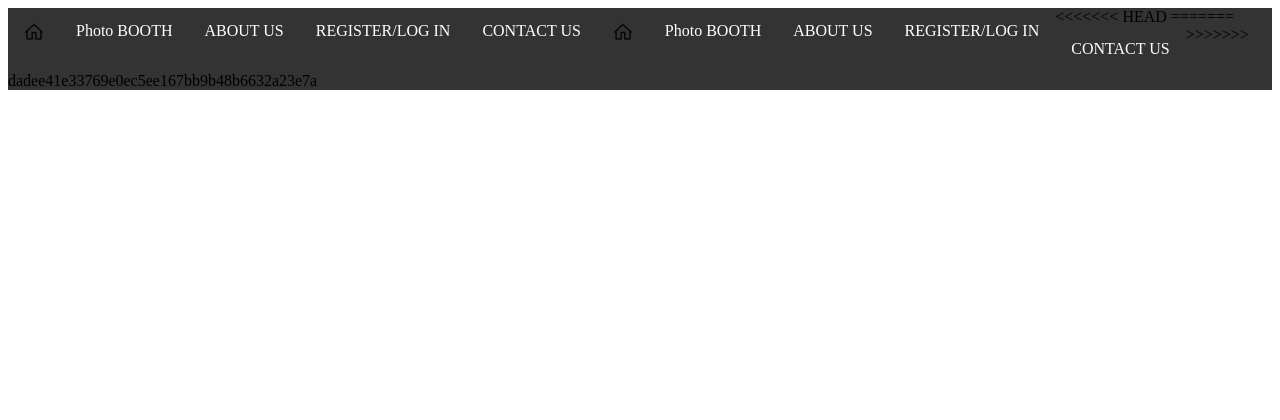
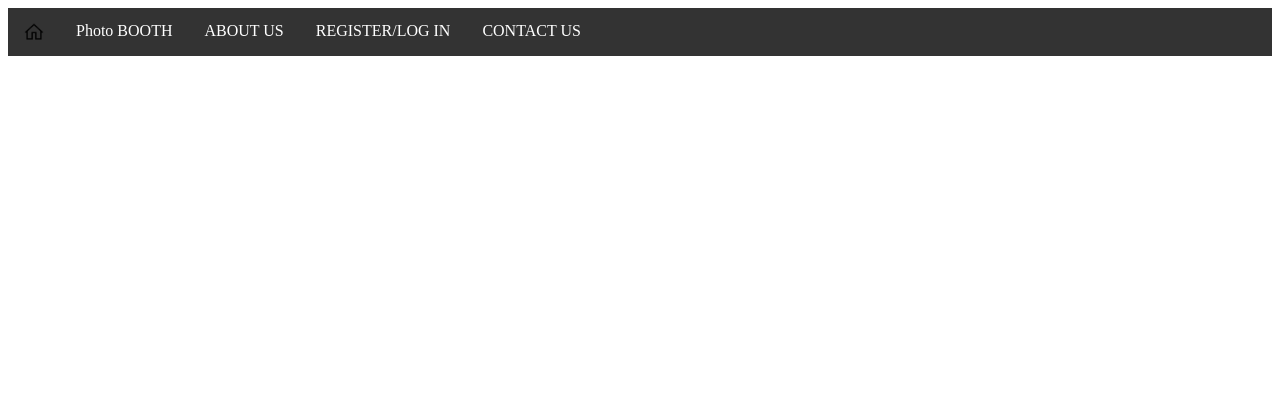
Before and after one commit to erensunerr/CarletonHackathon2019, a Flask app: page /base in a window 1280 px wide. Shown: the top 420 px of the page. Run offline with Flask 2, Linux system fonts and the light colour scheme; the visitor is signed in with stand-in values (Sample User, id 1).

Commit message:
Update base.html

```diff
--- a/app/templates/base.html
+++ b/app/templates/base.html
@@ -6,19 +6,11 @@
 </head>
 <body>
   <ul>
-<<<<<<< HEAD
-    <li><a href="/base"><img src="home.png" id="home"></a></li>
-    <li><a href="/index">Photo BOOTH</a></li>
-    <li><a href="/about">ABOUT US</a></li>
-    <li><a href="/login">REGISTER/LOG IN</a></li>
-    <li><a href="/form">CONTACT US</a></li>
-=======
     <li><a href="base"><img src="home.png" id="home"></a></li>
     <li><a href="index">Photo BOOTH</a></li>
     <li><a href="about">ABOUT US</a></li>
     <li><a href="login">REGISTER/LOG IN</a></li>
     <li><a href="form">CONTACT US</a></li>
->>>>>>> dadee41e33769e0ec5ee167bb9b48b6632a23e7a
   </ul>
     <div class="footer">
     <p align="right">Reach us! <img class="tinylogos" src="insta.png"> <img class="tinylogos" src="facebook.png"> <img class="tinylogos" src="twitter.png"></p>
```
